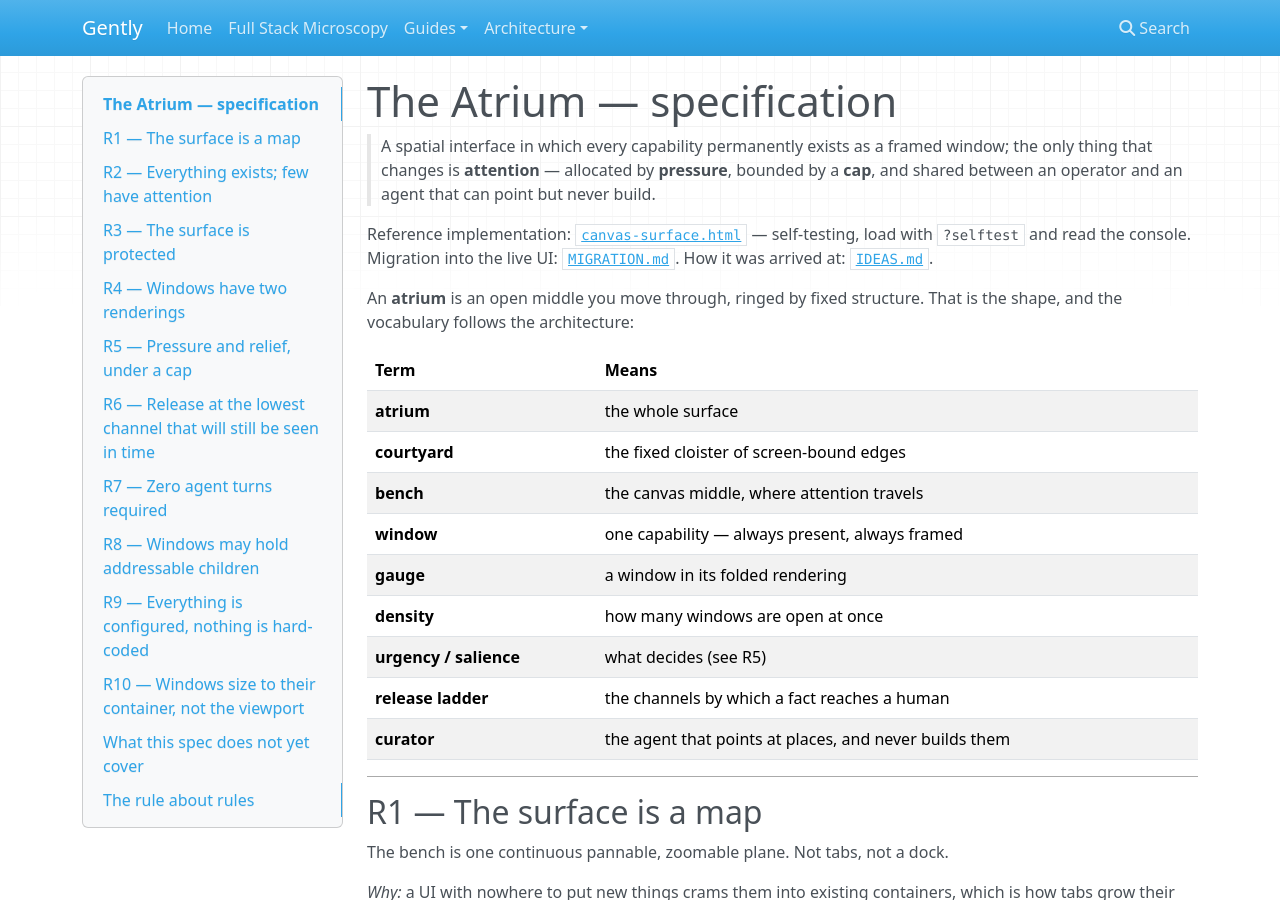
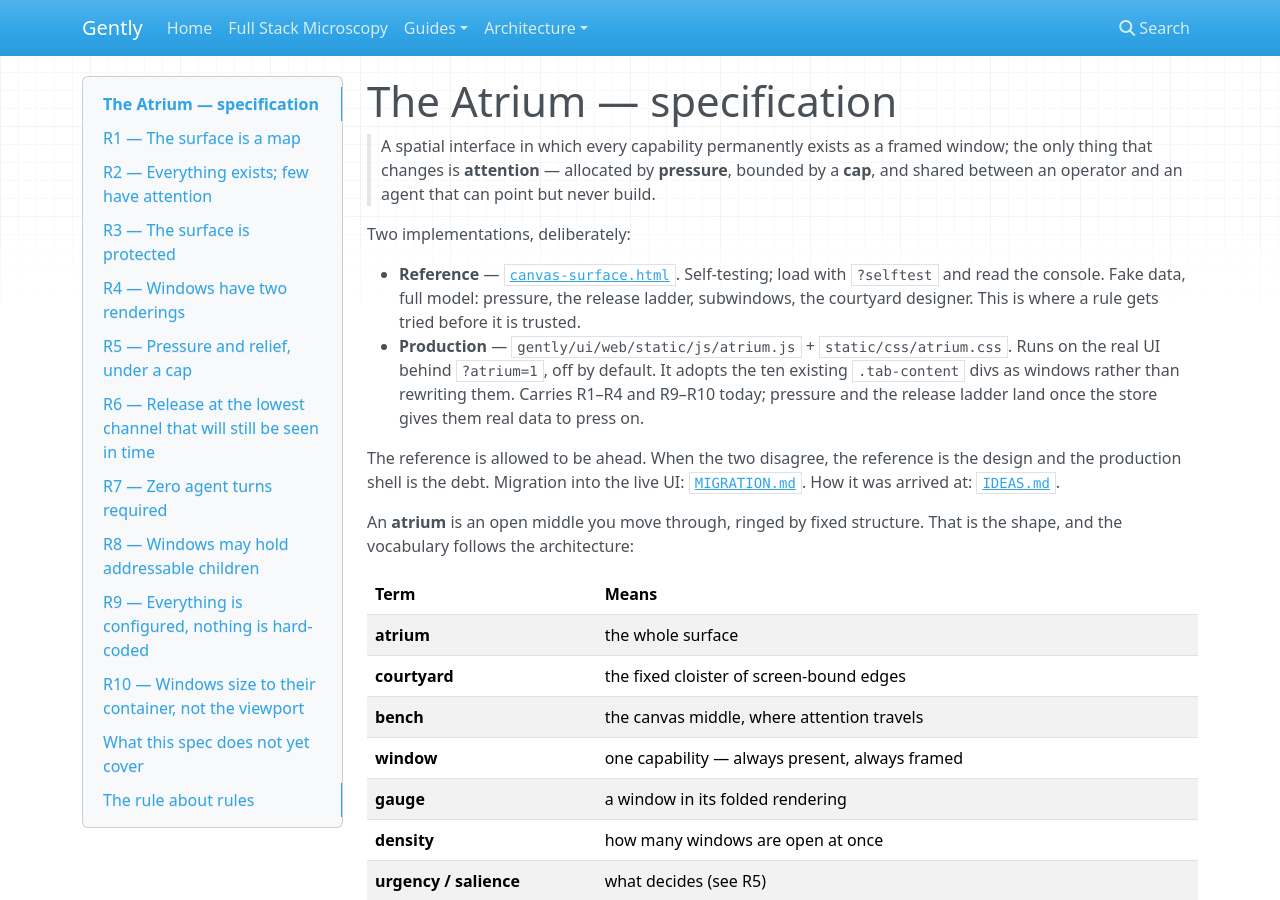
Before and after one commit to pskeshu/gently, an MkDocs documentation site: the page built from docs/atrium/SPEC.md, in a window 1280 px wide and 900 px high. Built offline with MkDocs 1.6.1, drawn with Linux system fonts in a browser that asks for light colours; nearby versions of some CDN libraries.

Commit message:
feat(store): add SharedState beside ConnectionStatus
A sibling, not an extension. ConnectionStatus coerces with !!val and is named
for connection liveness, so a stage position does not belong in it and its five
existing consumers should not be touched for this.

Same semantics that already fixed the 'three disagreeing indicators' bug:
emit only on real change, and subscribe() replays immediately so a window that
mounts late cannot miss the state it needs. Deep-equal guarded, since stageXY
is an object.

Holds the values the audit found duplicated with no notification between the
copies: stageXY (4 copies, 3 unshared handlers), selectedEmbryoId (4 copies,
7 writers in embryos.js alone), sessionId (5 derivations, one reading the DOM),
agentBusy and hasControl (a de-facto global with no store behind it).

Under tabs this survived because one panel was visible at a time. The Atrium
makes every window live at once, so a change has to reach all of them — which
is what a sticky store does and what manual invalidation cannot.

Also records in SPEC.md that there are now two implementations, and that the
reference is allowed to be ahead of the production shell.

Co-Authored-By: Claude Opus 5 (1M context) <noreply@anthropic.com>

```diff
--- a/docs/atrium/SPEC.md
+++ b/docs/atrium/SPEC.md
@@ -5,8 +5,20 @@
 > **pressure**, bounded by a **cap**, and shared between an operator and an
 > agent that can point but never build.
 
-Reference implementation: [`canvas-surface.html`](canvas-surface.html) —
-self-testing, load with `?selftest` and read the console.
+Two implementations, deliberately:
+
+- **Reference** — [`canvas-surface.html`](canvas-surface.html). Self-testing;
+  load with `?selftest` and read the console. Fake data, full model: pressure,
+  the release ladder, subwindows, the courtyard designer. This is where a rule
+  gets tried before it is trusted.
+- **Production** — `gently/ui/web/static/js/atrium.js` + `static/css/atrium.css`.
+  Runs on the real UI behind `?atrium=1`, off by default. It adopts the ten
+  existing `.tab-content` divs as windows rather than rewriting them. Carries
+  R1–R4 and R9–R10 today; pressure and the release ladder land once the store
+  gives them real data to press on.
+
+The reference is allowed to be ahead. When the two disagree, the reference is
+the design and the production shell is the debt.
 Migration into the live UI: [`MIGRATION.md`](MIGRATION.md).
 How it was arrived at: [`IDEAS.md`](IDEAS.md).
 
```
Also changed, not shown: gently/ui/web/static/js/status-store.js (+71 -0 lines).
